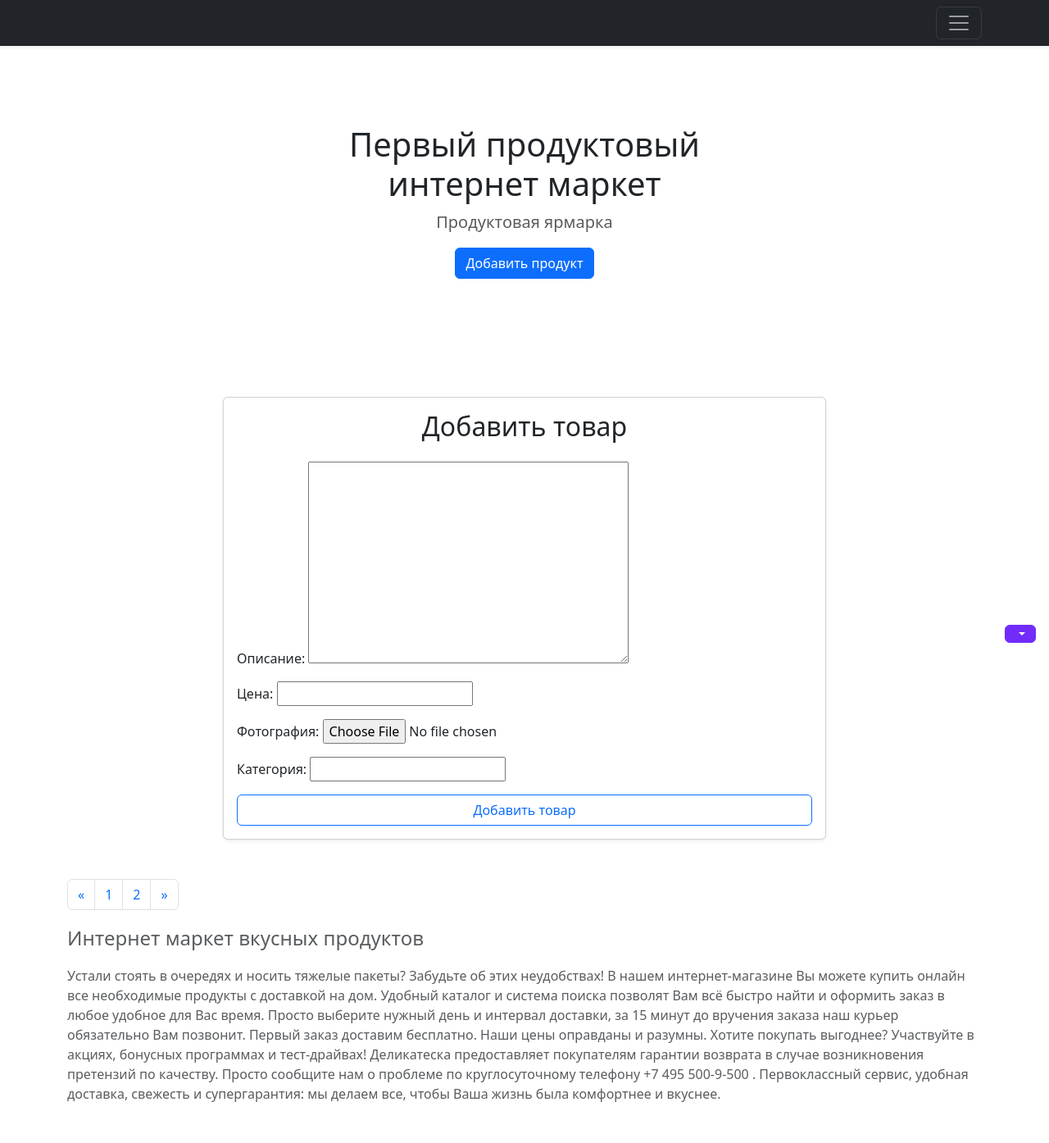
After one commit to ElenaChudinova/Django_project-26-04-25, a Django app: template catalog/templates/add_product.html in a window 1280 px wide. The commit adds this page. Shown: the whole page at 82% size. Run offline with Django 5.2, Linux system fonts and the light colour scheme; the template is opened without the code that fills it: values that come from a table or form of the project are taken from there, others are empty; some libraries are stand-ins or nearby versions.

Commit message:
new DZ 10_05_2025_2

```diff
--- /dev/null
+++ b/catalog/forms.py
@@ -0,0 +1,7 @@
+from django import forms
+from .models import Product
+
+class ProductForm(forms.ModelForm):
+    class Meta:
+        model = Product
+        fields = ['description', 'price', 'image', 'category_name']
--- /dev/null
+++ b/catalog/templates/add_product.html
@@ -0,0 +1,21 @@
+{% extends "base.html" %}
+{% block content %}
+<div class="container mt-5">
+    <div class="row justify-content-center">
+        <div class="col-md-8">
+            <div class="card shadow-sm">
+                <div class="card-body">
+                    <h2 class="card-title text-center mb-4">Добавить товар</h2>
+                    <form method="post" enctype="multipart/form-data">
+                        {% csrf_token %}
+                        {{ form.as_p }}
+                        <div class="d-grid mt-3">
+                            <button type="submit" class="btn btn-outline-primary">Добавить товар</button>
+                        </div>
+                    </form>
+                </div>
+            </div>
+        </div>
+    </div>
+</div>
+{% endblock %}
--- a/catalog/templates/base.html
+++ b/catalog/templates/base.html
@@ -61,7 +61,8 @@
         <div class="row py-lg-5">
             <div class="col-lg-6 col-md-8 mx-auto"><h1 class="fw-light">Первый продуктовый интернет маркет</h1>
                 <p class="lead text-body-secondary">Продуктовая ярмарка</p>
-                <input class="btn btn-primary" type="button" value="Добавить продукт">
+                <a href="{% url 'catalog:add_product' %}">
+                <input class="btn btn-primary" type="button" value="Добавить продукт"></a>
             </div>
         </div>
     </section>
--- a/catalog/urls.py
+++ b/catalog/urls.py
@@ -1,12 +1,12 @@
 from django.urls import path
 from catalog.apps import CatalogConfig
-from catalog.views import products_list, contacts, info_product, index
+from catalog.views import products_list, info_product, index, add_product
 
 app_name = CatalogConfig.name
 
 urlpatterns = [
     path('', products_list, name='products_list'),
-    path('', contacts, name='contacts'),
-    path('info_product/<int:pk>/', info_product, name='info_product'),
+    path('', add_product, name='add_product'),
+    path('product/<int:pk>/', info_product, name='info_product'),
     path('', index, name='index'),
 ]
```
Also changed, not shown: catalog/views.py (+11 -8 lines), media/photos/Orbit.jpeg (added), media/photos/Бананы.jpg (added), media/photos/Пармезан_La_Paulina.png (added), media/photos/Яблоки.jpg (added).
